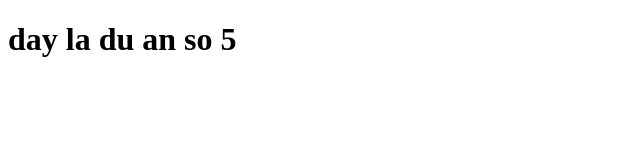
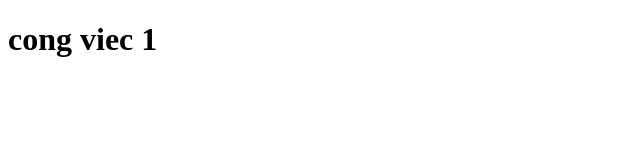
Before and after one commit to kiendeptraizz/duan5, a plain HTML site: page index.html in a window 1280 px wide. Shown: the whole page, without its empty margins (0-640 px from the left). Drawn offline with Linux system fonts and the light colour scheme.

Commit message:
1.nhanh cong viec 1

```diff
--- a/index.html
+++ b/index.html
@@ -6,6 +6,6 @@
     <title>Document</title>
   </head>
   <body>
-    <h1>day la du an so 5</h1>
+    <h1>cong viec 1</h1>
   </body>
 </html>
```
